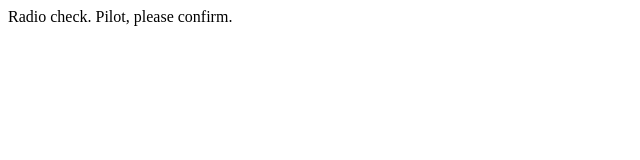
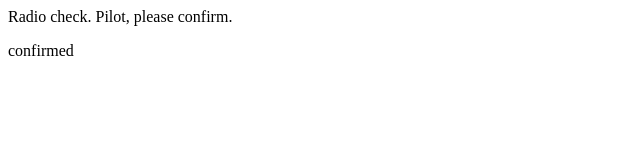
Before and after one commit to exclamationkate/communication-log, a plain HTML site: page index.html in a window 1280 px wide. Shown: the full height of the page, 0-640 px from the left. Drawn offline with Linux system fonts and the light colour scheme.

Commit message:
added second line

```diff
--- a/index.html
+++ b/index.html
@@ -1,5 +1,6 @@
 <html>
 <body>
    <p>Radio check. Pilot, please confirm.</p>
+   <p>confirmed</p>
 </body>
 </html>
```
